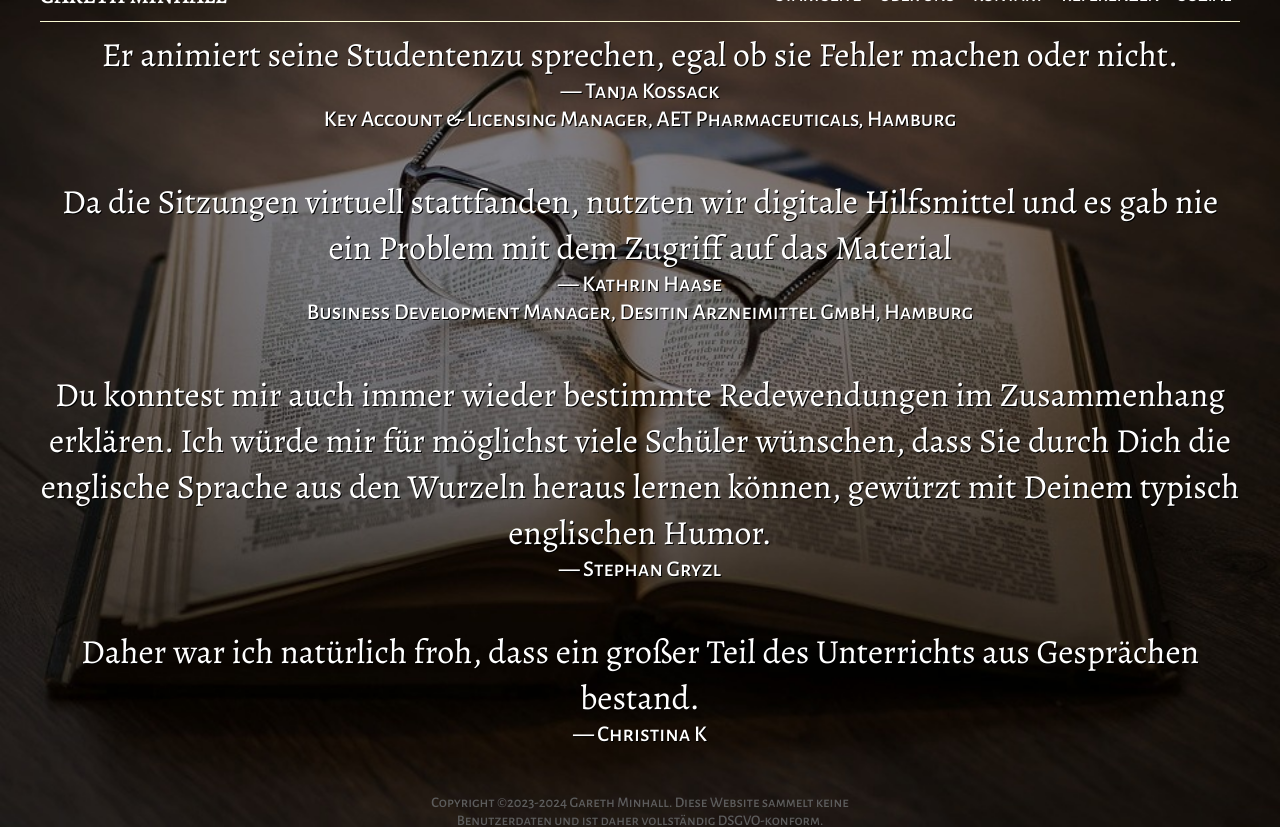
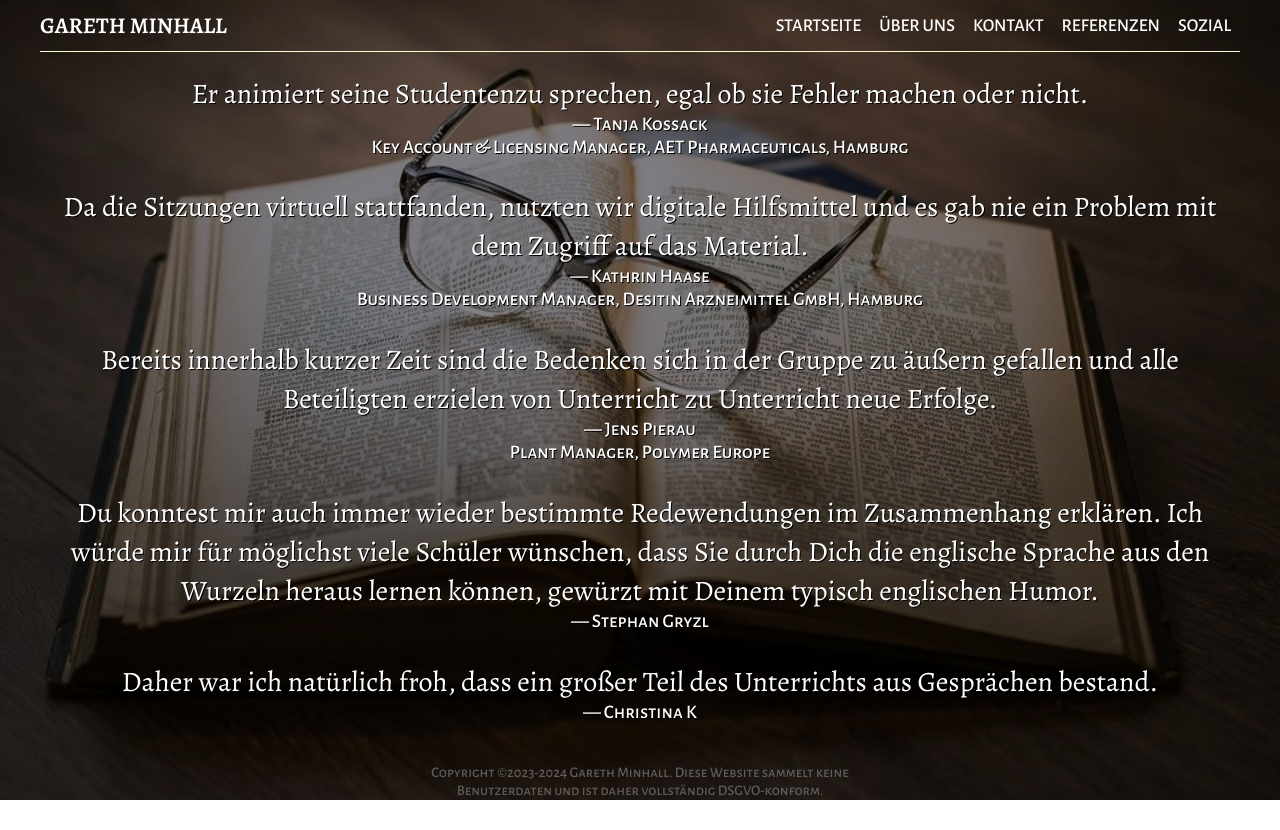
Before and after one commit to gjm-english/gjm-english, a plain HTML site: page index.html in a window 1280 px wide. Both pictures are taken after a click on the element "REFERENZEN". After the commit the page ends 800 px from the top, so only its background shows below. Drawn offline with nearby package versions, Linux system fonts and the light colour scheme.

Commit message:
New testimonial from Jens and slightly reduce testimonial text size

```diff
--- a/index.html
+++ b/index.html
@@ -100,13 +100,22 @@
             Key Account & Licensing Manager, AET Pharmaceuticals, Hamburg
           </div>
           <div class="box-caption testimonial">
-            Da die Sitzungen virtuell stattfanden, nutzten wir digitale Hilfsmittel und es gab nie ein Problem mit dem Zugriff auf das Material
+            Da die Sitzungen virtuell stattfanden, nutzten wir digitale Hilfsmittel und es gab nie ein Problem mit dem Zugriff auf das Material.
           </div>
           <div class="box-caption testimonial-name">
             — Kathrin Haase
           </div>
           <div class="box-caption testimonial-job">
             Business Development Manager, Desitin Arzneimittel GmbH, Hamburg
+          </div>
+          <div class="box-caption testimonial">
+            Bereits innerhalb kurzer Zeit sind die Bedenken sich in der Gruppe zu äußern gefallen und alle Beteiligten erzielen von Unterricht zu Unterricht neue Erfolge.
+          </div>
+          <div class="box-caption testimonial-name">
+            — Jens Pierau
+          </div>
+          <div class="box-caption testimonial-job">
+            Plant Manager, Polymer Europe
           </div>
           <div class="box-caption testimonial">
             Du konntest mir auch immer wieder bestimmte Redewendungen im Zusammenhang erklären. Ich würde mir für möglichst viele Schüler wünschen, dass Sie durch Dich die englische Sprache aus den Wurzeln heraus lernen können, gewürzt mit Deinem typisch englischen Humor.
--- a/styles.css
+++ b/styles.css
@@ -200,24 +200,24 @@ input:disabled {
 }
 
 .testimonial {
-  font-size: 1.5em;
+  font-size: 1.25em;
 }
 
 .testimonial-name-only {
   font-family: 'Alegreya Sans SC', sans-serif;
-  margin-bottom: 2em;
-  font-size: 1em;
+  margin-bottom: 1.5em;
+  font-size: .85em;
 }
 
 .testimonial-name {
   font-family: 'Alegreya Sans SC', sans-serif;
-  font-size: 1em;
+  font-size: .85em;
 }
 
 .testimonial-job {
   font-family: 'Alegreya Sans SC', sans-serif;
-  margin-bottom: 2em;
-  font-size: 1em;
+  margin-bottom: 1.5em;
+  font-size: .85em;
 }
 
 .social-box {
```
